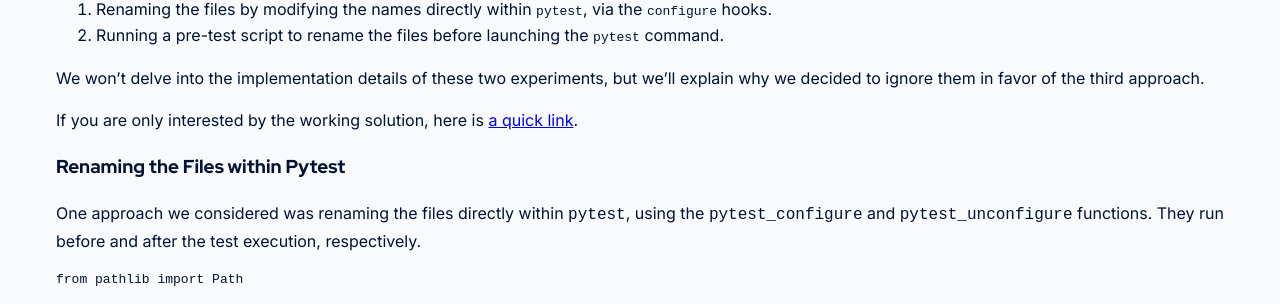
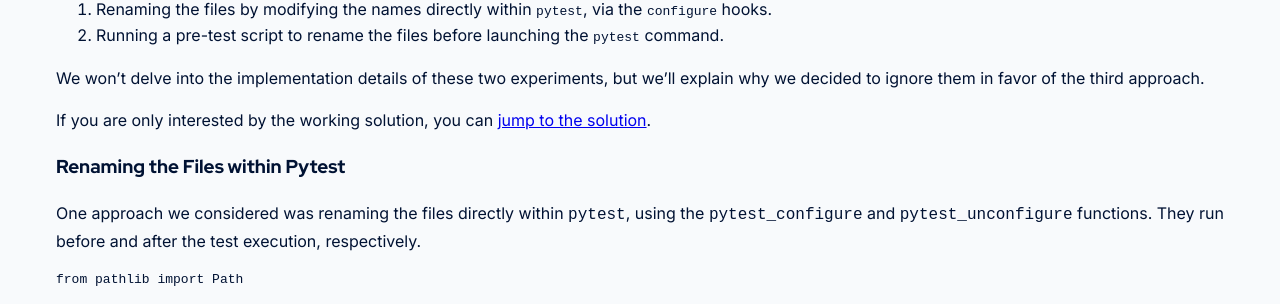
Before and after one commit to tint-ai/tint-ai.github.io, a Jekyll site: the page built from posts/2025/04/14/testing-python-modules-containing-dots-in-filepaths.md, in a window 1280 px wide and 900 px high, scrolled down 846 px. Shown: the part 150-454 px from the top of the window. Built offline with Jekyll 4.4.1, drawn with Linux system fonts in a browser that asks for light colours; our own code applies the rules of GitHub Pages for plain Markdown files.

Commit message:
Update posts/2025/04/14/testing-python-modules-containing-dots-in-filepaths.md
Co-authored-by: Kyle Witt <133714858+kyle-514@users.noreply.github.com>

```diff
--- a/posts/2025/04/14/testing-python-modules-containing-dots-in-filepaths.md
+++ b/posts/2025/04/14/testing-python-modules-containing-dots-in-filepaths.md
@@ -37,7 +37,7 @@ During our exploration, we evaluated three potential approaches. Let's start by
 
 We won't delve into the implementation details of these two experiments, but we'll explain why we decided to ignore them in favor of the third approach.
 
-If you are only interested by the working solution, here is [a quick link](#).
+If you are only interested by the working solution, you can [jump to the solution](#solution).
 
 ### Renaming the Files within Pytest
 
```
